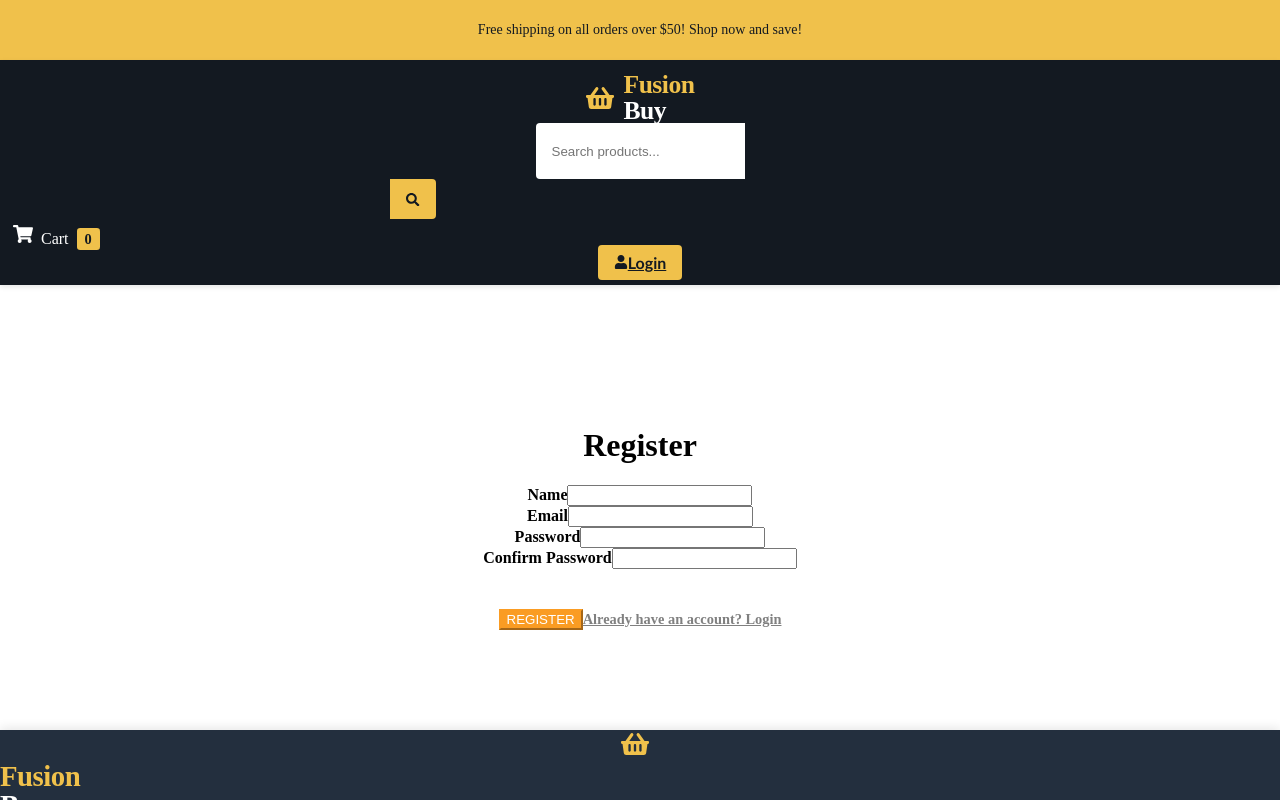
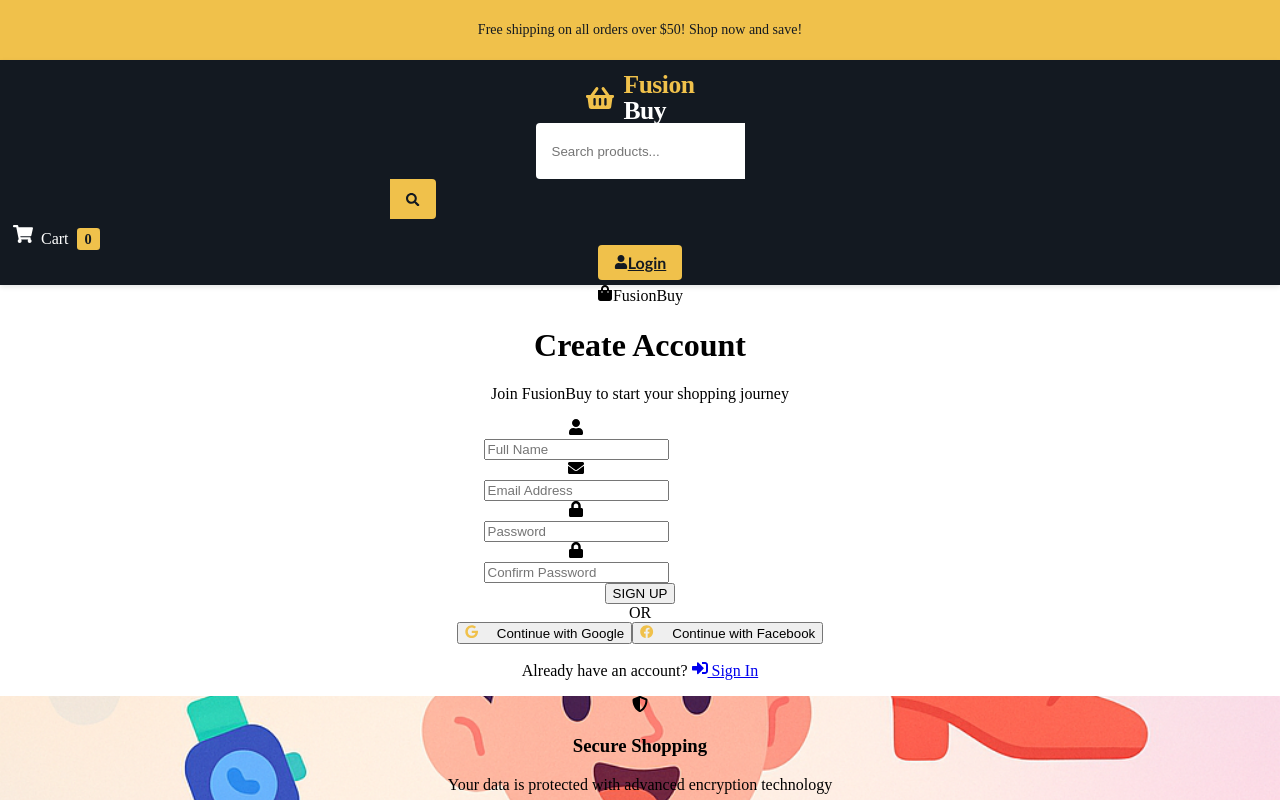
Before and after one commit to Afraar99/E-Commerce-Site, a React (Create React App) app in the folder frontend/: page /register in a window 1280 px wide. Built offline with nearby package versions, Linux system fonts and the light colour scheme; the HTML template or start-up script is replaced by a standard one.

Commit message:
feat: redesign Register page with new layout and social login options

```diff
--- a/frontend/src/pages/Register.js
+++ b/frontend/src/pages/Register.js
@@ -2,6 +2,17 @@
 import { Link, useNavigate } from "react-router-dom";
 import { toast } from "react-toastify";
 import { UserContext } from "../context/UserContext";
+import {
+  FaLock,
+  FaEnvelope,
+  FaUser,
+  FaGoogle,
+  FaFacebook,
+  FaShoppingBag,
+  FaShieldAlt,
+  FaUserFriends,
+  FaSignInAlt,
+} from "react-icons/fa";
 
 export default function Register() {
   const [user, setUser] = useState({
@@ -43,44 +54,74 @@
   }
 
   return (
-    <div className="container container-fluid">
-      <div className="row wrapper">
-        <div className="col-10 col-lg-5">
-          <form className="shadow-lg" onSubmit={handleSubmit}>
-            <h1 className="mb-3">Register</h1>
+    <div className="login-page-wrapper">
+      <div className="login-container">
+        {/* Left side - Registration Form */}
+        <div className="login-form-side">
+          <div className="login-form-wrapper">
+            <div className="login-logo">
+              <FaShoppingBag className="login-logo-icon" />
+              <span>FusionBuy</span>
+            </div>
 
+            <h1 className="login-title">Create Account</h1>
+            <p className="login-subtitle">
+              Join FusionBuy to start your shopping journey
+            </p>
+
+            <form onSubmit={handleSubmit}>
               <div className="form-group">
-              <label htmlFor="name_field">Name</label>
+                <div className="input-group">
+                  <div className="input-group-prepend">
+                    <span className="input-group-text">
+                      <FaUser />
+                    </span>
+                  </div>
                   <input
                     type="text"
                     id="name_field"
                     className="form-control"
+                    placeholder="Full Name"
                     name="name"
                     value={name}
                     onChange={handleChange}
                     required
                   />
                 </div>
+              </div>
 
               <div className="form-group">
-              <label htmlFor="email_field">Email</label>
+                <div className="input-group">
+                  <div className="input-group-prepend">
+                    <span className="input-group-text">
+                      <FaEnvelope />
+                    </span>
+                  </div>
                   <input
                     type="email"
                     id="email_field"
                     className="form-control"
+                    placeholder="Email Address"
                     name="email"
                     value={email}
                     onChange={handleChange}
                     required
                   />
                 </div>
+              </div>
 
               <div className="form-group">
-              <label htmlFor="password_field">Password</label>
+                <div className="input-group">
+                  <div className="input-group-prepend">
+                    <span className="input-group-text">
+                      <FaLock />
+                    </span>
+                  </div>
                   <input
                     type="password"
                     id="password_field"
                     className="form-control"
+                    placeholder="Password"
                     name="password"
                     value={password}
                     onChange={handleChange}
@@ -88,33 +129,104 @@
                     minLength="6"
                   />
                 </div>
+              </div>
 
               <div className="form-group">
-              <label htmlFor="confirm_password_field">Confirm Password</label>
+                <div className="input-group">
+                  <div className="input-group-prepend">
+                    <span className="input-group-text">
+                      <FaLock />
+                    </span>
+                  </div>
                   <input
                     type="password"
                     id="confirm_password_field"
                     className="form-control"
+                    placeholder="Confirm Password"
                     name="confirmPassword"
                     value={confirmPassword}
                     onChange={handleChange}
                     required
                   />
                 </div>
+              </div>
 
               <button
                 id="register_button"
                 type="submit"
-              className="btn btn-block py-3"
+                className="btn login-btn"
                 disabled={loading}
               >
-              {loading ? "Creating Account..." : "REGISTER"}
+                {loading ? "Creating Account..." : "SIGN UP"}
               </button>
 
-            <Link to="/login" className="float-right mt-3">
-              Already have an account? Login
+              <div className="login-separator">
+                <span>OR</span>
+              </div>
+
+              <div className="social-login">
+                <button type="button" className="btn google-btn">
+                  <FaGoogle className="social-icon" /> Continue with Google
+                </button>
+                <button type="button" className="btn facebook-btn">
+                  <FaFacebook className="social-icon" /> Continue with Facebook
+                </button>
+              </div>
+
+              <div className="register-prompt">
+                <p>
+                  Already have an account?{" "}
+                  <Link to="/login" className="register-link">
+                    <FaSignInAlt className="register-icon" /> Sign In
                   </Link>
+                </p>
+              </div>
             </form>
+          </div>
+        </div>
+
+        {/* Right side - Promotional Image */}
+        <div
+          className="login-image-side"
+          style={{
+            backgroundImage: `url(${process.env.PUBLIC_URL}/images/register-bg.png)`,
+            backgroundSize: "cover",
+            backgroundPosition: "center",
+          }}
+        >
+          <div className="login-benefits">
+            <div className="benefit-item">
+              <div className="benefit-icon">
+                <FaShieldAlt />
+              </div>
+              <div className="benefit-text">
+                <h3>Secure Shopping</h3>
+                <p>
+                  Your data is protected with advanced encryption technology
+                </p>
+              </div>
+            </div>
+
+            <div className="benefit-item">
+              <div className="benefit-icon">
+                <FaUserFriends />
+              </div>
+              <div className="benefit-text">
+                <h3>Join Our Community</h3>
+                <p>Connect with millions of shoppers around the world</p>
+              </div>
+            </div>
+
+            <div className="benefit-item">
+              <div className="benefit-icon">
+                <FaShoppingBag />
+              </div>
+              <div className="benefit-text">
+                <h3>Exclusive Access</h3>
+                <p>Be the first to know about new arrivals and flash sales</p>
+              </div>
+            </div>
+          </div>
         </div>
       </div>
     </div>
```
Also changed, not shown: frontend/public/images/register-bg.png (added). Lines whose indentation alone changed are shown as unchanged.
